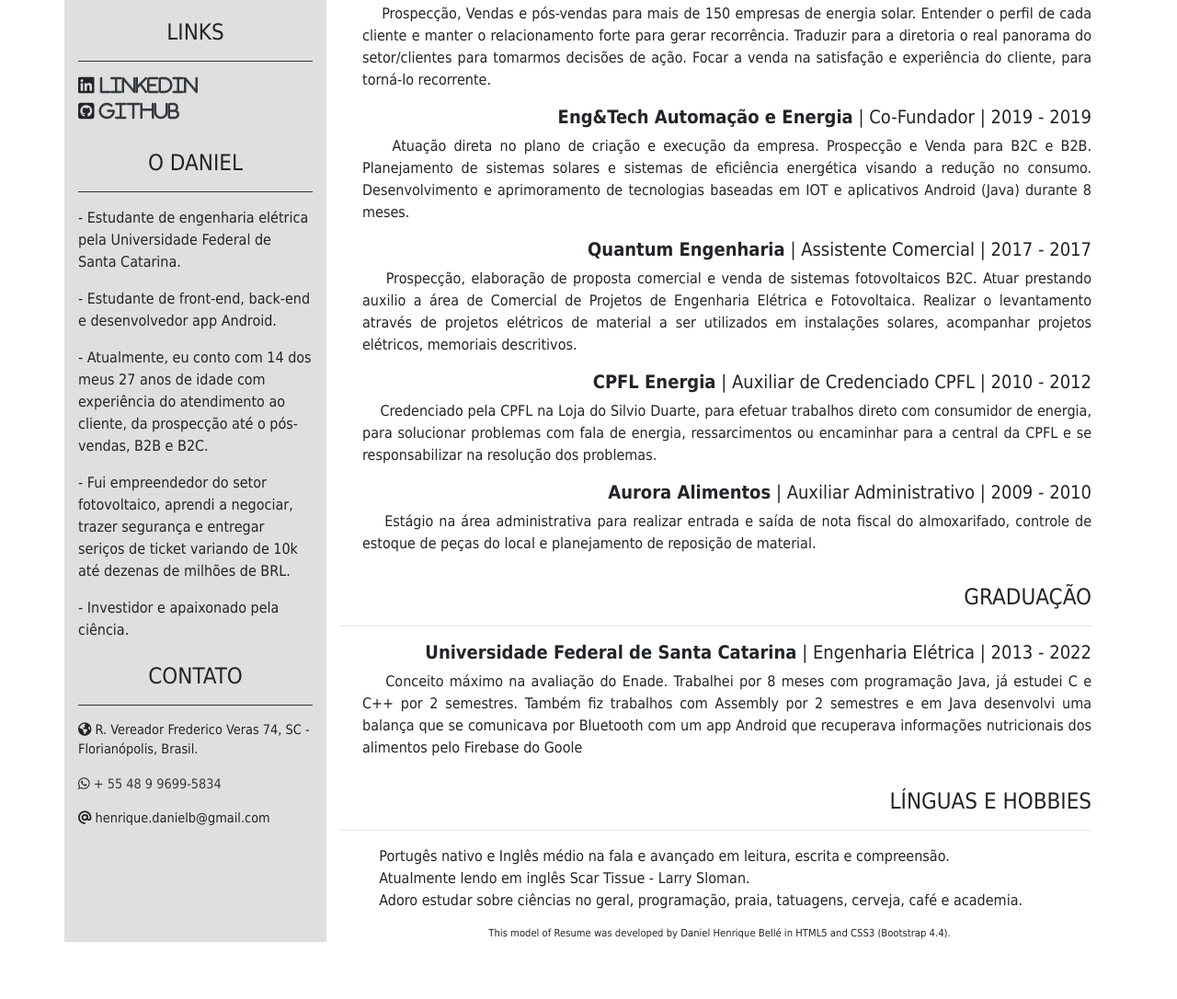
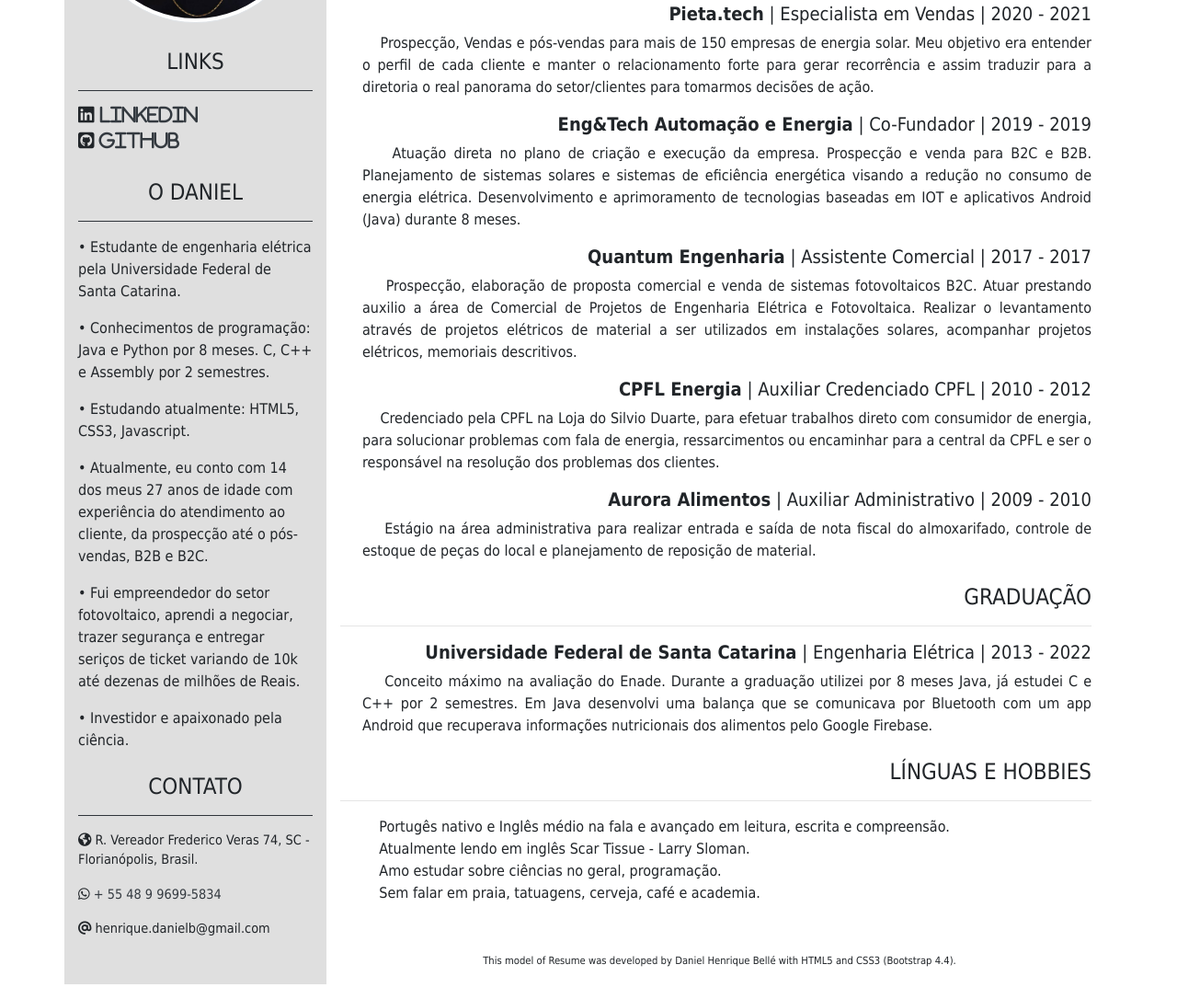
Before and after one commit to Ponja94/resume-pattern, a plain HTML site: page pt-br-CV.html in a window 1280 px wide. Shown: the part 297-1383 px from the top of the page at 92% size. Before the commit the page ends 1337 px from the top, so only its background shows below. Drawn offline with nearby package versions, Linux system fonts and the light colour scheme.

Commit message:
third commit

```diff
--- /dev/null
+++ b/css/style-print.css
@@ -0,0 +1,63 @@
+
+*{
+	margin: 0;
+	padding: 0;
+}
+
+body{
+
+	font-family: "Tahoma", Helvetica, sans-serif;
+	background: #FFF;
+
+}
+
+
+
+.color-bg-pattern{
+	background: #dfdfdf;
+
+}
+
+.txt-sumary-size{
+	min-height: 100px;
+	max-height: 200px;
+	font-size: 0.9em;
+}
+
+#txt-about-size{
+
+	min-height: 200px;
+
+	font-size: 1em;
+
+}
+
+.txt-contact-size{
+	font-size: 0.9em;
+}
+
+.txt-contact-footer{
+	font-size: 0.7em;
+}
+
+
+#upper-bodybg{
+
+	height: auto;
+}
+
+.color-stripe{
+	background: #eee;
+}
+
+@media print{
+	a{
+		color: #000;
+	}
+
+	body{
+		margin-top: 1in;
+		padding: 0;
+		transform: scale(1.1);
+	}
+}
--- a/pt-br-CV.html
+++ b/pt-br-CV.html
@@ -11,14 +11,16 @@
     <!-- Script -->
     <script src="https://kit.fontawesome.com/318b816196.js" crossorigin="anonymous"></script>
     <!-- CSS -->
-    <link rel="stylesheet" type="text/css" href="css/style.css">
+    <link rel="stylesheet" type="text/css" media="screen" href="css/style.css">
 
-    <title>Resume Daniel Henrique Bellé</title>
+    <link rel="stylesheet" type="text/css" media="print" href="css/style-print.css">
+
+    <title>CV Daniel Henrique Bellé</title>
   </head>
 
   <body>
 
-    <div class="container mt-3">
+    <div class="container mt-5">
       <div class="row">
 
         <!-- Resume perfil -->
@@ -52,15 +54,17 @@
             <hr class="bg-dark">
             <div id="txt-about-size">
               <p>
-                - Estudante de engenharia elétrica pela Universidade Federal de Santa Catarina.
+                &bull; Estudante de engenharia elétrica pela Universidade Federal de Santa Catarina.
               </p><p>
-                - Estudante de front-end, back-end e desenvolvedor app Android.
+                &bull; Conhecimentos de programação: Java e Python por 8 meses. C, C++ e Assembly por 2 semestres.
               </p><p>
-                - Atualmente, eu conto com 14 dos meus 27 anos de idade com experiência do atendimento ao cliente, da prospecção até o pós-vendas, B2B e B2C.
+                &bull; Estudando atualmente: HTML5, CSS3, Javascript.
               </p><p>
-                - Fui empreendedor do setor fotovoltaico, aprendi a negociar, trazer segurança e entregar seriços de ticket variando de 10k até dezenas de milhões de BRL.
+                &bull; Atualmente, eu conto com 14 dos meus 27 anos de idade com experiência do atendimento ao cliente, da prospecção até o pós-vendas, B2B e B2C.
               </p><p>
-                - Investidor e apaixonado pela ciência.
+                &bull; Fui empreendedor do setor fotovoltaico, aprendi a negociar, trazer segurança e entregar seriços de ticket variando de 10k até dezenas de milhões de Reais.
+              </p><p>
+                &bull; Investidor e apaixonado pela ciência.
               </p>
             </div>
           </div><!-- end about you -->
@@ -122,7 +126,7 @@
                       <span>2020 - 2021</span>
                     </div>
                     <p class="text-justify">
-                      &nbsp;&nbsp;&nbsp;&nbsp;Prospecção, Vendas e pós-vendas para mais de 150 empresas de energia solar. Entender o perfil de cada cliente e manter o relacionamento forte para gerar recorrência. Traduzir para a diretoria o real panorama do setor/clientes para tomarmos decisões de ação. Focar a venda na satisfação e experiência do cliente, para torná-lo recorrente.
+                      &nbsp;&nbsp;&nbsp;&nbsp;Prospecção, Vendas e pós-vendas para mais de 150 empresas de energia solar. Meu objetivo era entender o perfil de cada cliente e manter o relacionamento forte para gerar recorrência e assim traduzir para a diretoria o real panorama do setor/clientes para tomarmos decisões de ação.
                     </p>
                   </li>
 
@@ -135,7 +139,7 @@
                       <span>2019 - 2019</span>
                     </div>
                     <p class="text-justify">
-                      &nbsp;&nbsp;&nbsp;&nbsp;Atuação direta no plano de criação e execução da empresa. Prospecção e Venda para B2C e B2B. Planejamento de sistemas solares e sistemas de eficiência energética visando a redução no consumo. Desenvolvimento e aprimoramento de tecnologias baseadas em IOT e aplicativos Android (Java) durante 8 meses.
+                      &nbsp;&nbsp;&nbsp;&nbsp;Atuação direta no plano de criação e execução da empresa. Prospecção e venda para B2C e B2B. Planejamento de sistemas solares e sistemas de eficiência energética visando a redução no consumo de energia elétrica. Desenvolvimento e aprimoramento de tecnologias baseadas em IOT e aplicativos Android (Java) durante 8 meses.
                     </p>
                   </li>
 
@@ -157,12 +161,12 @@
                     <div class="h5">
                       <span class="font-weight-bold">CPFL Energia</span>
                       <span> | </span>
-                      <span>Auxiliar de Credenciado CPFL</span>
+                      <span>Auxiliar Credenciado CPFL</span>
                       <span> | </span>
                       <span>2010 - 2012</span>
                     </div>
                     <p class="text-justify">
-                      &nbsp;&nbsp;&nbsp;&nbsp;Credenciado pela CPFL na Loja do Silvio Duarte, para efetuar trabalhos direto com consumidor de energia, para solucionar problemas com fala de energia, ressarcimentos ou encaminhar para a central da CPFL e se responsabilizar na resolução dos problemas.
+                      &nbsp;&nbsp;&nbsp;&nbsp;Credenciado pela CPFL na Loja do Silvio Duarte, para efetuar trabalhos direto com consumidor de energia, para solucionar problemas com fala de energia, ressarcimentos ou encaminhar para a central da CPFL e ser o responsável na resolução dos problemas dos clientes.
                     </p>
                   </li>
 
@@ -182,7 +186,7 @@
                 </ul>
               </div>
 
-              <div class="pt-3">
+              <div class="pt-2">
                 <h4 class="text-uppercase">Graduação</h6>
                 <hr>
 
@@ -196,14 +200,14 @@
                       <span>2013 - 2022</span>
                     </div>
                     <p class="text-justify">
-                      &nbsp;&nbsp;&nbsp;&nbsp;Conceito máximo na avaliação do Enade. Trabalhei por 8 meses com programação Java, já estudei C e C++ por 2 semestres. Também fiz trabalhos com Assembly por 2 semestres e em Java desenvolvi uma balança que se comunicava por Bluetooth com um app Android que recuperava informações nutricionais dos alimentos pelo Firebase do Goole
+                      &nbsp;&nbsp;&nbsp;&nbsp;Conceito máximo na avaliação do Enade. Durante a graduação utilizei por 8 meses Java, já estudei C e C++ por 2 semestres. Em Java desenvolvi uma balança que se comunicava por Bluetooth com um app Android que recuperava informações nutricionais dos alimentos pelo Google Firebase.
                     </p>
 
                   </li>
                 </ul>
               </div>
 
-              <div class="pt-3">
+              <div class="pt-2">
                 <h4 class="text-uppercase">Línguas e Hobbies</h6>
                 <hr>
 
@@ -212,7 +216,8 @@
                     <p class="text-justify">
                       &nbsp;&nbsp;&nbsp;&nbsp;Portugês nativo e Inglês médio na fala e avançado em leitura, escrita e compreensão.<br>
                       &nbsp;&nbsp;&nbsp;&nbsp;Atualmente lendo em inglês Scar Tissue - Larry Sloman.<br>
-                      &nbsp;&nbsp;&nbsp;&nbsp;Adoro estudar sobre ciências no geral, programação, praia, tatuagens, cerveja, café e academia.
+                      &nbsp;&nbsp;&nbsp;&nbsp;Amo estudar sobre ciências no geral, programação.<br>
+                      &nbsp;&nbsp;&nbsp;&nbsp;Sem falar em praia, tatuagens, cerveja, café e academia.
 
                     </p>
                   </li>
@@ -236,9 +241,9 @@
         <div class="col col-3 color-bg-pattern">
         </div>
 
-        <div class="col col-9">
+        <div class="col col-9 pb-3">
           <div class="text-center txt-contact-footer">
-            <span class="col align-self-end">This model of Resume was developed by Daniel Henrique Bellé in HTML5 and CSS3 (Bootstrap 4.4).</span>
+            <span class="col align-self-end">This model of Resume was developed by Daniel Henrique Bellé with HTML5 and CSS3 (Bootstrap 4.4).</span>
           </div>
         </div>
       </div>
```
Also changed, not shown: en-Resume.html (+1 -1 lines).
